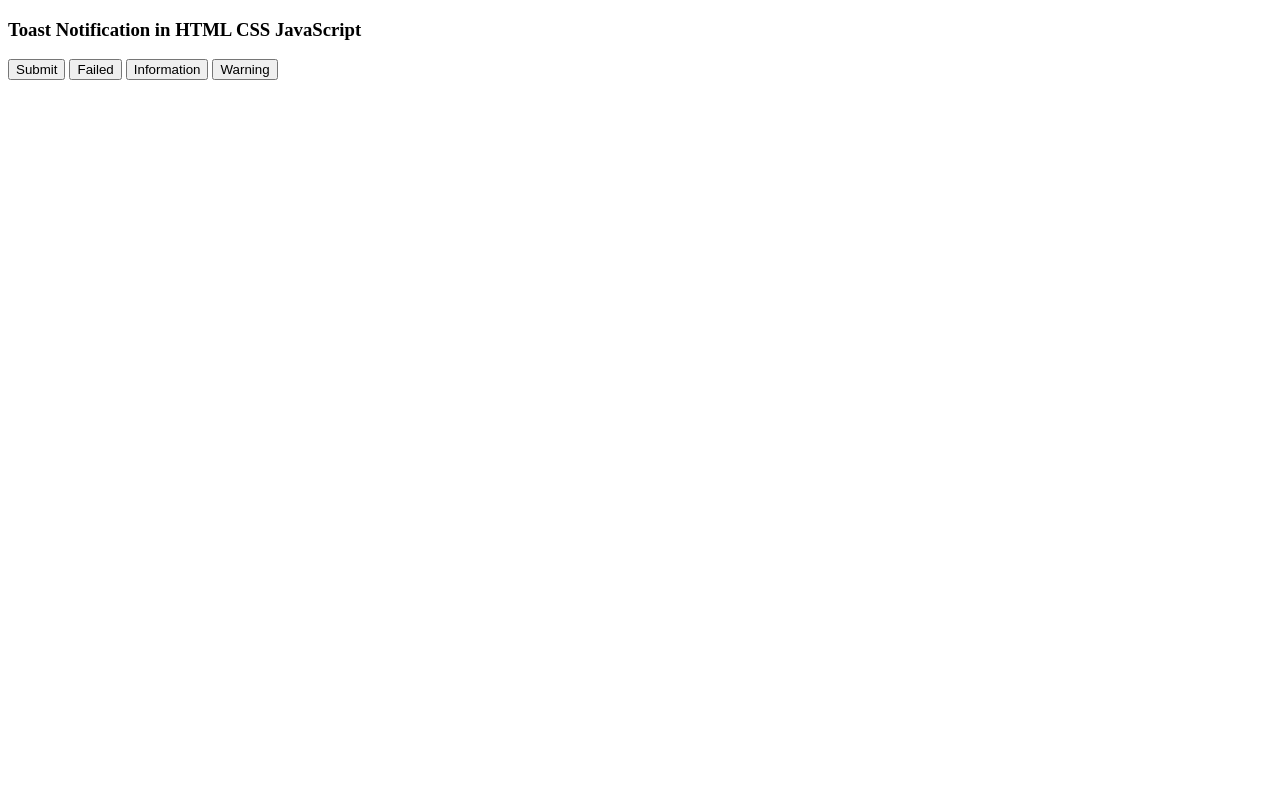
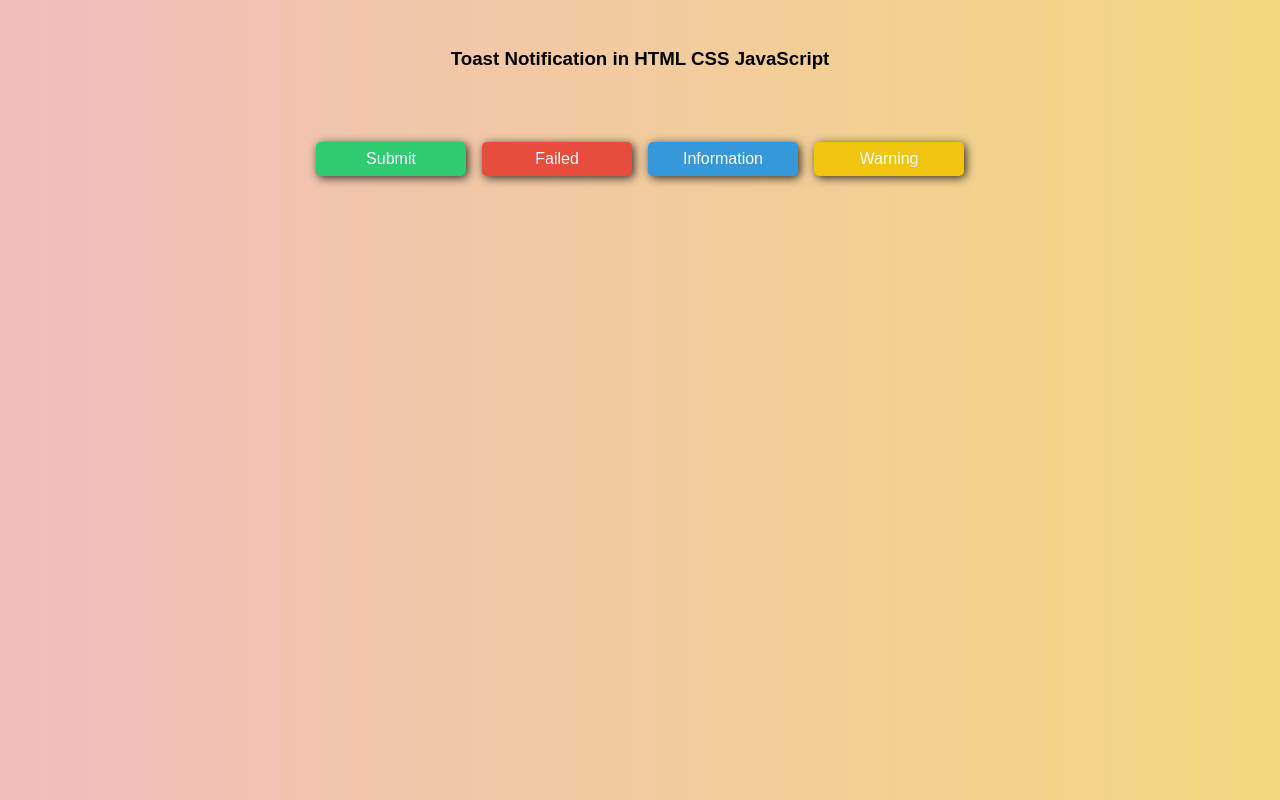
Before and after one commit to lp-1204/toastnotification, a plain HTML site: page index.html in a window 1280 px wide. Drawn offline with nearby package versions, Linux system fonts and the light colour scheme; the site is published under a folder, as on GitHub Pages, so addresses that start at the root find nothing.

Commit message:
Update index.html

```diff
--- a/index.html
+++ b/index.html
@@ -6,9 +6,8 @@
     <meta charset="UTF-8">
     <meta name="viewport" content="width=device-width, initial-scale=1.0">
     <title>Custom Toast Notification</title>
-    <link rel="stylesheet" href="/style.css">
-    <link rel="stylesheet"
-        href="https://fonts.googleapis.com/css2?family=Material+Symbols+Outlined:opsz,wght,FILL,GRAD@20..48,100..700,0..1,-50..200" />
+    <link rel="stylesheet" href="style.css">
+    <link rel="stylesheet" href="https://fonts.googleapis.com/css2?family=Material+Symbols+Outlined:opsz,wght,FILL,GRAD@20..48,100..700,0..1,-50..200" />
 </head>
 
 <body>
@@ -19,27 +18,23 @@
         </h3>
         <div class="toast-buttons">
             <div class="toast-row">
-                <button type="button" class="custom-toast
-							success-toast">
+                <button type="button" class="custom-toast success-toast">
                     Submit
                 </button>
-                <button type="button" class="custom-toast
-							danger-toast">
+                <button type="button" class="custom-toast danger-toast">
                     Failed
                 </button>
-                <button type="button" class="custom-toast
-							info-toast">
+                <button type="button" class="custom-toast info-toast">
                     Information
                 </button>
-                <button type="button" class="custom-toast
-							warning-toast">
+                <button type="button" class="custom-toast warning-toast">
                     Warning
                 </button>
             </div>
         </div>
     </div>
     <div class="toast-overlay" id="toast-overlay"></div>
-    <script src="/script.js"></script>
+    <script src="script.js"></script>
 </body>
 
 </html>
```
